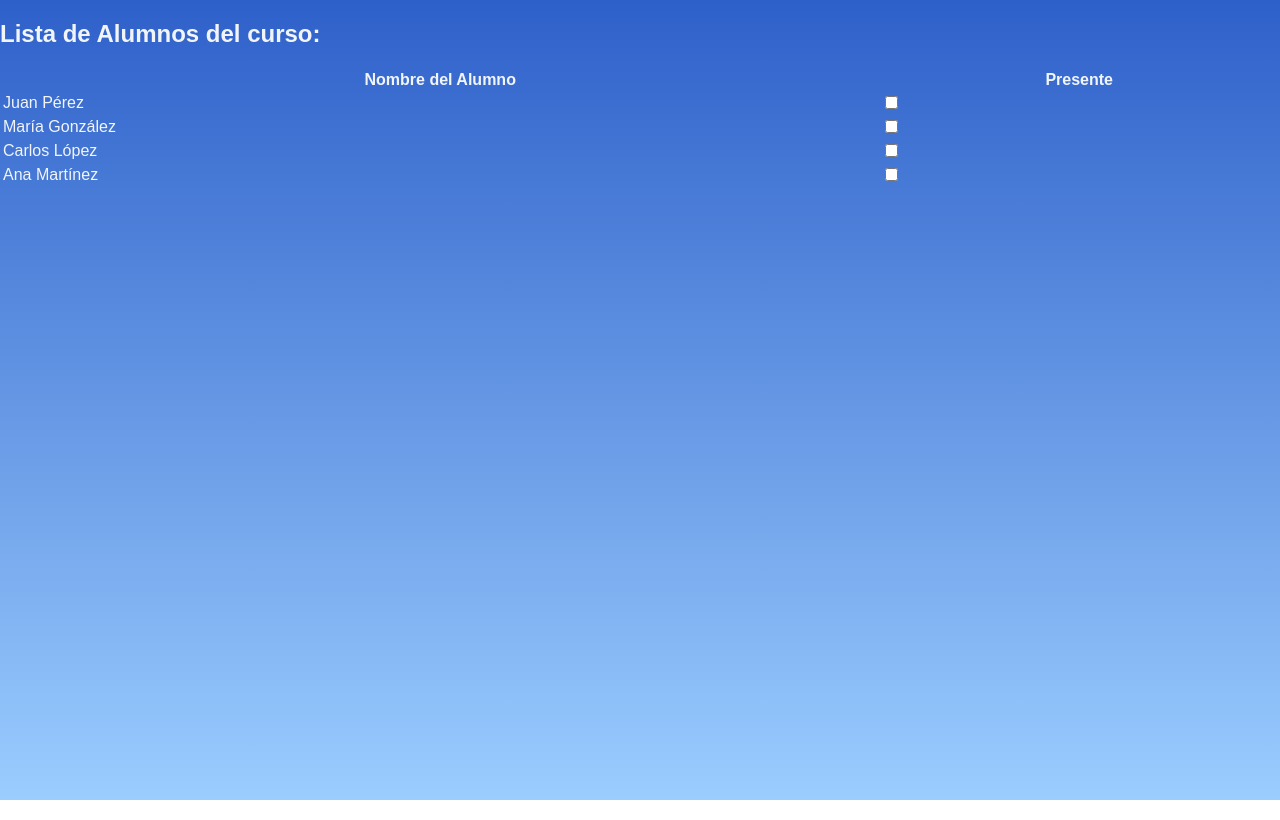
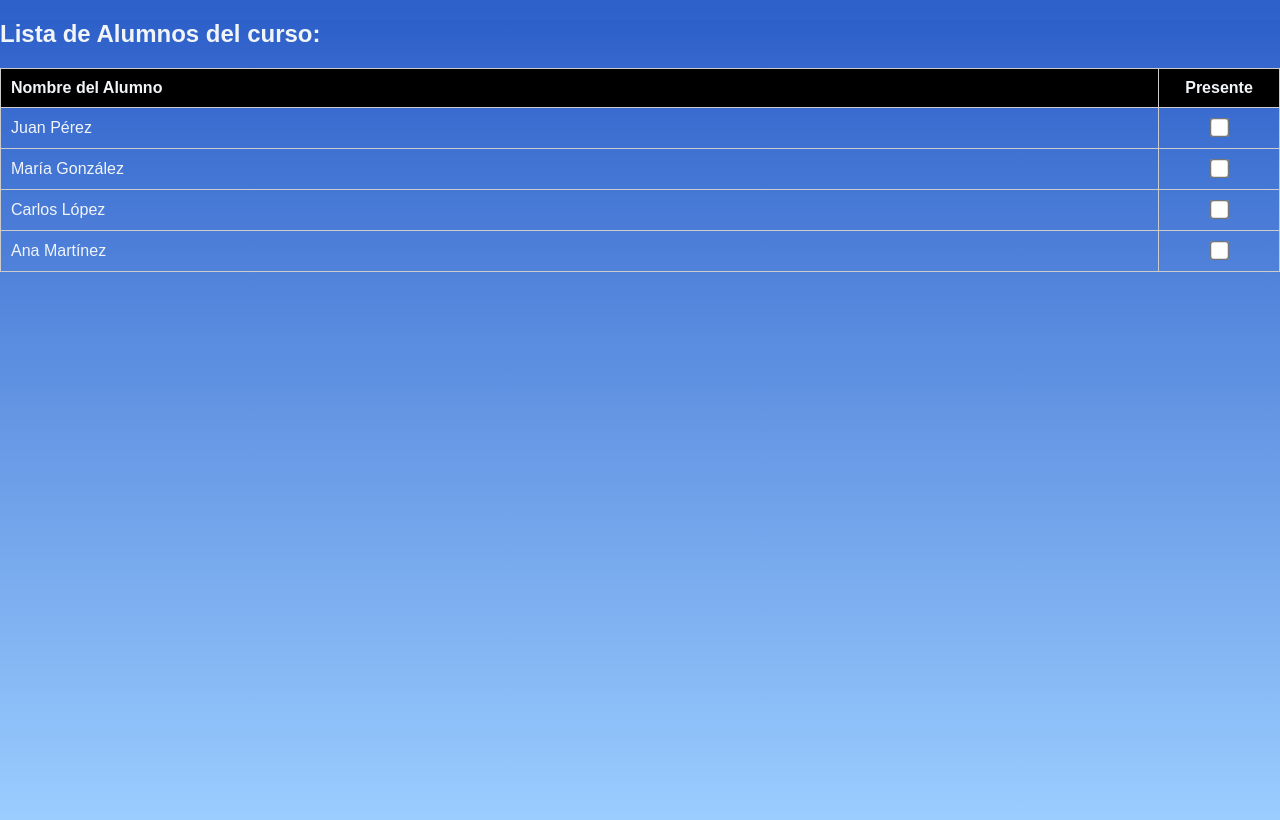
Before and after one commit to ElZorroZ/Interfaz-Usuario-Preceptoria, a plain HTML site: page curso_Mostrar.html in a window 1280 px wide. Drawn offline with Linux system fonts and the light colour scheme.

Commit message:
mejora de lo anterior

```diff
--- a/curso_Mostrar.html
+++ b/curso_Mostrar.html
@@ -4,7 +4,7 @@
     <meta charset="UTF-8">
     <meta name="viewport" content="width=device-width, initial-scale=1.0">
     <title>Pantalla de curso</title>
-    <link rel="stylesheet" href="index_style.css">
+    <link rel="stylesheet" href="curso_Mostrar_style.css">
 </head>
 <body>
     <div class="page-container">
@@ -36,5 +36,6 @@
             </tbody>
         </table>
     </div>
+
 </body>
 </html>
--- a/curso_Mostrar_style.css
+++ b/curso_Mostrar_style.css
@@ -6,3 +6,37 @@ html, body {
     background: linear-gradient(to bottom, #2e60ca 0%, #9bcdff 100%);
     color: #f2f5f8;
   }
+
+.container {
+    max-width: 600px;
+    margin: 0 auto;
+}
+table {
+    width: 100%;
+    border-collapse: collapse;
+    margin-top: 20px;
+}
+th, td {
+    padding: 10px;
+    text-align: left;
+    border: 1px solid #ccc;
+}
+th {
+    background-color: #000000;
+    font-weight: bold;
+}
+.checkbox-column {
+    text-align: center;
+    width: 100px;
+}
+input[type="checkbox"] {
+    transform: scale(1.5);
+    cursor: pointer;
+}
+.enviar-btn {
+    text-decoration: none;
+    color: #007bff;
+}
+.enviar-btn:hover {
+    text-decoration: underline;
+}
```
